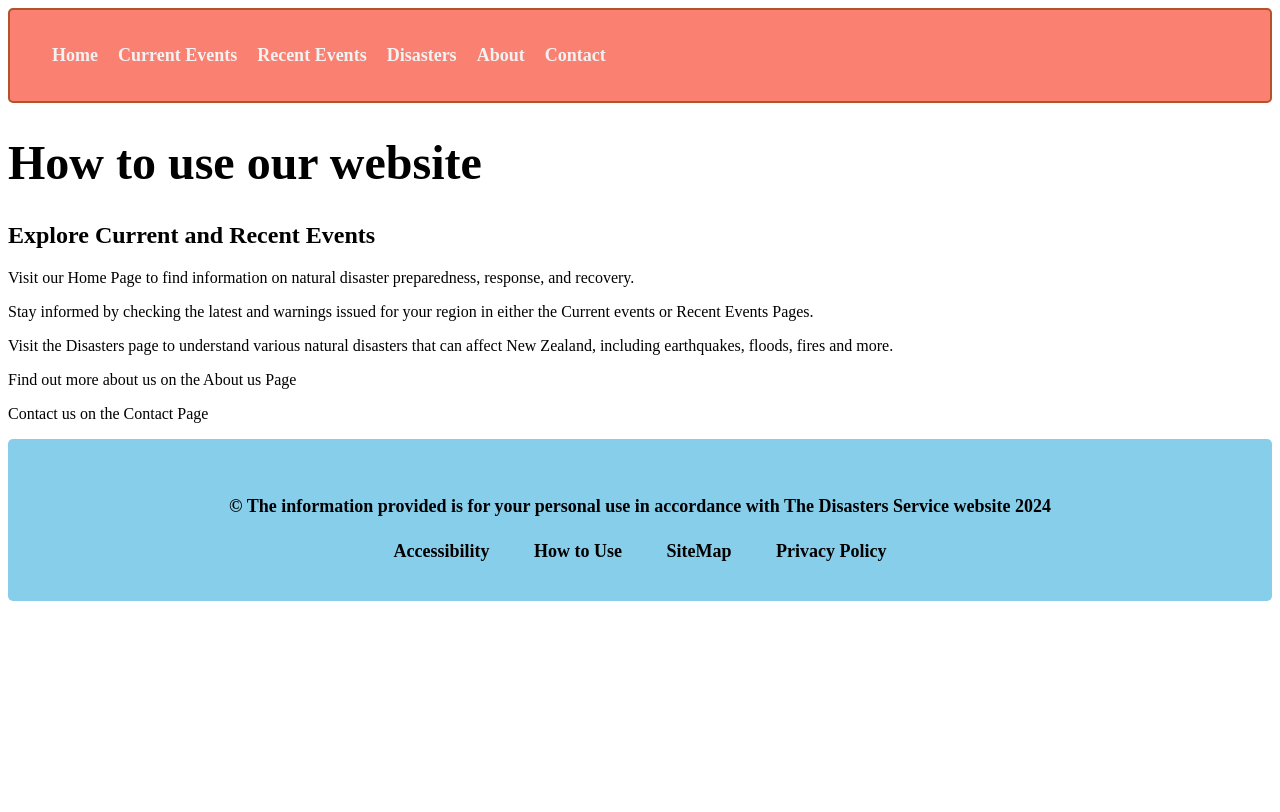
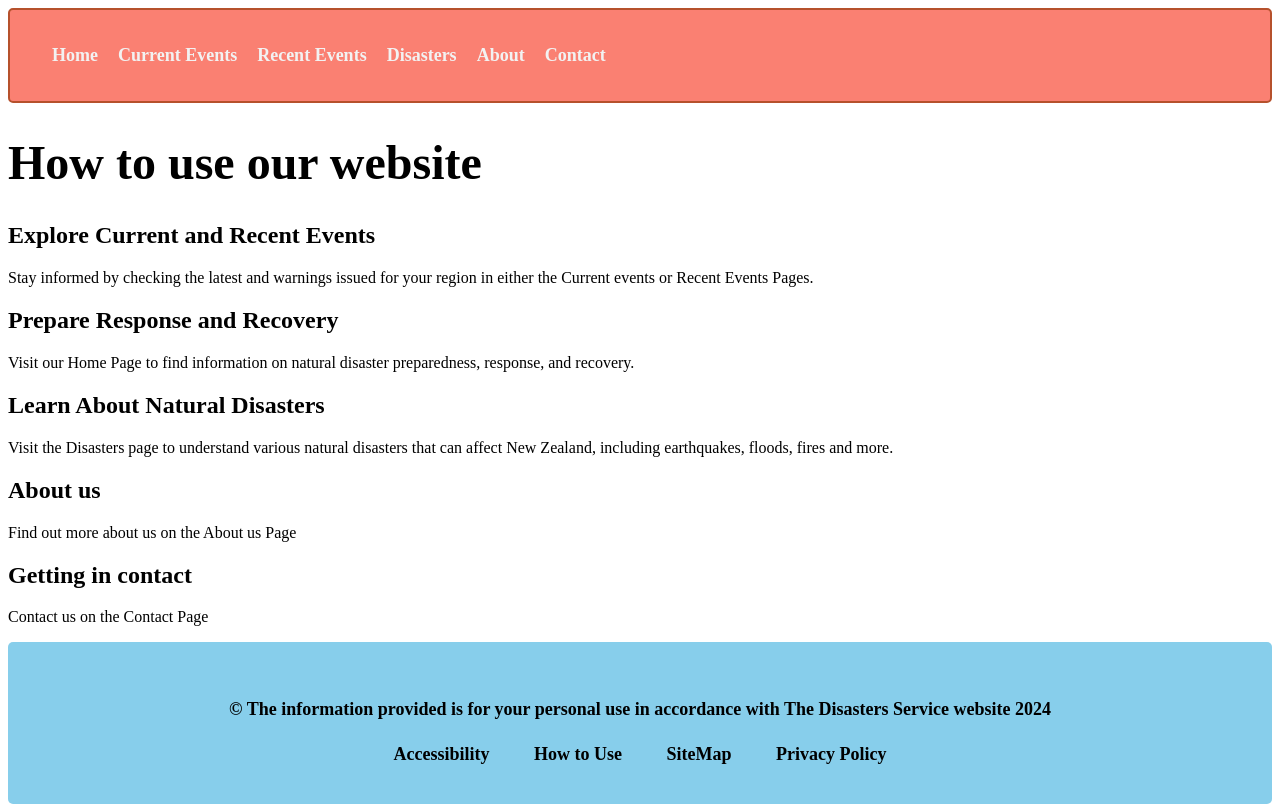
Before and after one commit to BIT-Studio-3/group-project-25-1-scade, a SvelteKit app in the folder disaster/disaster/: page /howToUse in a window 1280 px wide. Built offline with nearby package versions, Linux system fonts and the light colour scheme.

Commit message:
headers to respective content

```diff
--- a/disaster/disaster/src/routes/howToUse/+page.svelte
+++ b/disaster/disaster/src/routes/howToUse/+page.svelte
@@ -7,16 +7,20 @@
 <Header headingTitle="How to use our website" />
 
 <article class = "container">
-    <h2> Explore Current and Recent Events</h2>
-  <div>
-    <p>Visit our Home Page to find information on natural disaster preparedness, response, and recovery.</p>
-    <p>Stay informed by checking the latest and warnings issued for your region in either the Current events or Recent Events Pages.</p>
-    <p>Visit the Disasters page to understand various natural disasters that can affect New Zealand, including earthquakes, floods, fires and more.</p>
-    <p>Find out more about us on the About us Page</p>
-    <p>Contact us on the Contact Page </p>
-
+    <div class = "info">
+      <h2> Explore Current and Recent Events</h2>
+      <p>Stay informed by checking the latest and warnings issued for your region in either the Current events or Recent Events Pages.</p>
+      <h2>Prepare Response and Recovery</h2>
+      <p>Visit our Home Page to find information on natural disaster preparedness, response, and recovery.</p>
+      <h2>Learn About Natural Disasters</h2>
+      <p>Visit the Disasters page to understand various natural disasters that can affect New Zealand, including earthquakes, floods, fires and more.</p>
+      <h2>About us</h2>
+      <p>Find out more about us on the About us Page</p>
+      <h2>Getting in contact</h2>
+      <p>Contact us on the Contact Page </p>
 
 </div>
+
 
 
 
```
